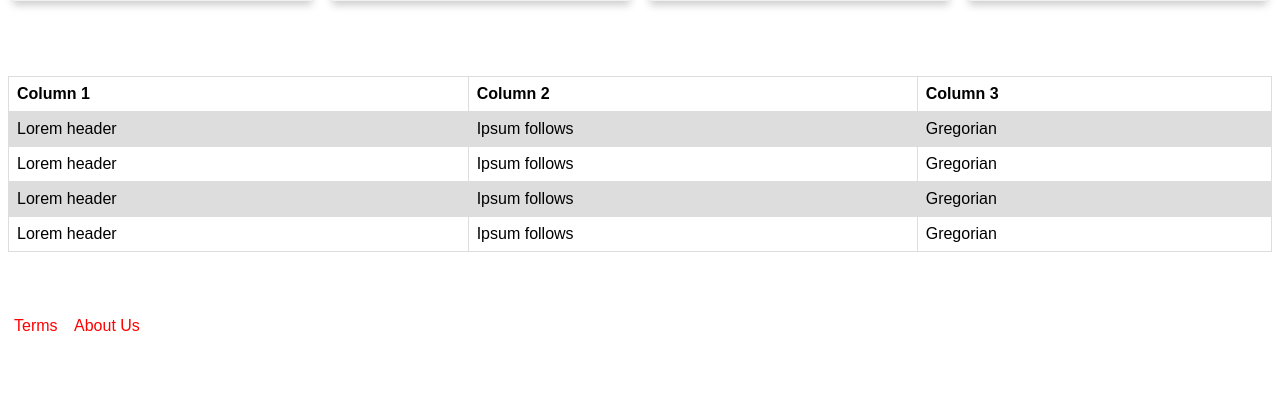
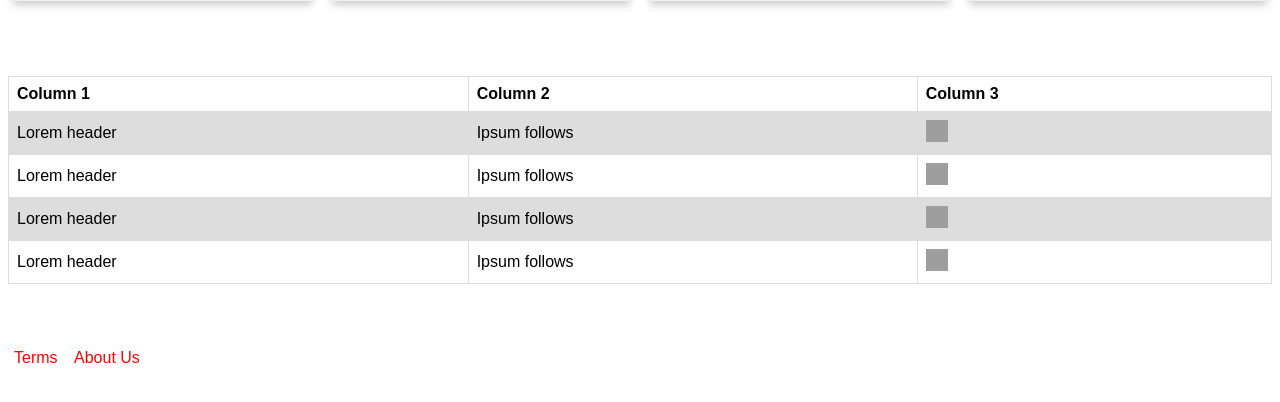
Before and after one commit to OceanDiaali/F3-project, a PHP site: page /UI/pages/admin-page.html in a window 1280 px wide. Shown: the part 398-800 px from the top of the page. Run offline with PHP 8.4, Linux system fonts and the light colour scheme; grey boxes are pictures that could not be loaded.

Commit message:
add lock icon to last TR for table

```diff
--- a/UI/css/admin-page.css
+++ b/UI/css/admin-page.css
@@ -66,3 +66,8 @@ td, th {
 tr:nth-child(even) {
     background-color: #dddddd;
 }
+
+#lock {
+   width: 22px;
+   height: 22px;
+}
--- a/UI/pages/admin-page.html
+++ b/UI/pages/admin-page.html
@@ -63,22 +63,22 @@
       <tr>
 	    <td>Lorem header</td>
 	    <td>Ipsum follows</td>
-	    <td>Gregorian</td>
+	    <td><img src="https://cdn.pixabay.com/photo/2016/12/18/12/49/cyber-security-1915628__340.png" id="lock"/></td>
       </tr>
       <tr>
 	    <td>Lorem header</td>
 	    <td>Ipsum follows</td>
-	    <td>Gregorian</td>
+	    <td><img src="https://cdn.pixabay.com/photo/2016/12/18/12/49/cyber-security-1915628__340.png" id="lock"/></td>
       </tr>
       <tr>
 	    <td>Lorem header</td>
 	    <td>Ipsum follows</td>
-	    <td>Gregorian</td>
+	    <td><img src="https://cdn.pixabay.com/photo/2016/12/18/12/49/cyber-security-1915628__340.png" id="lock"/></td>
       </tr>
       <tr>
 	    <td>Lorem header</td>
 	    <td>Ipsum follows</td>
-	    <td>Gregorian</td>
+	    <td><img src="https://cdn.pixabay.com/photo/2016/12/18/12/49/cyber-security-1915628__340.png" id="lock"/></td>
       </tr>
     </table>
 
```
